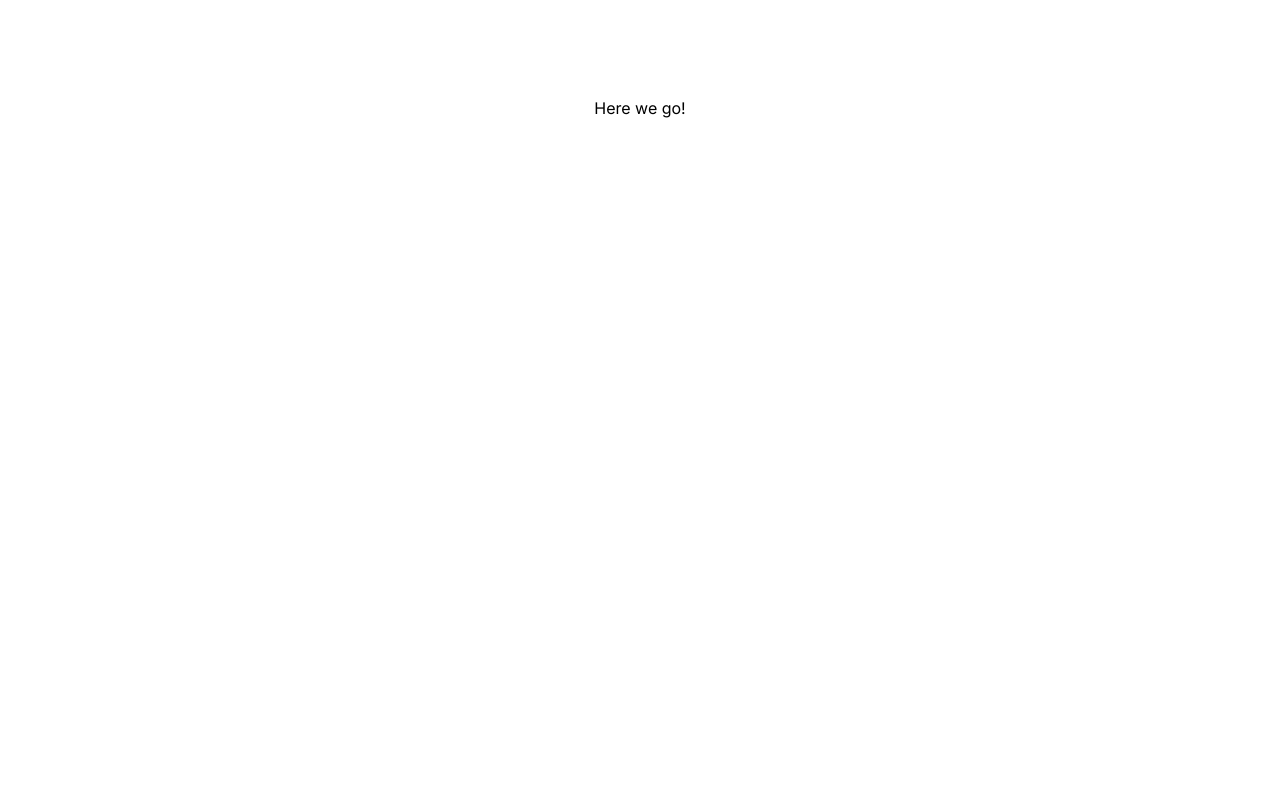
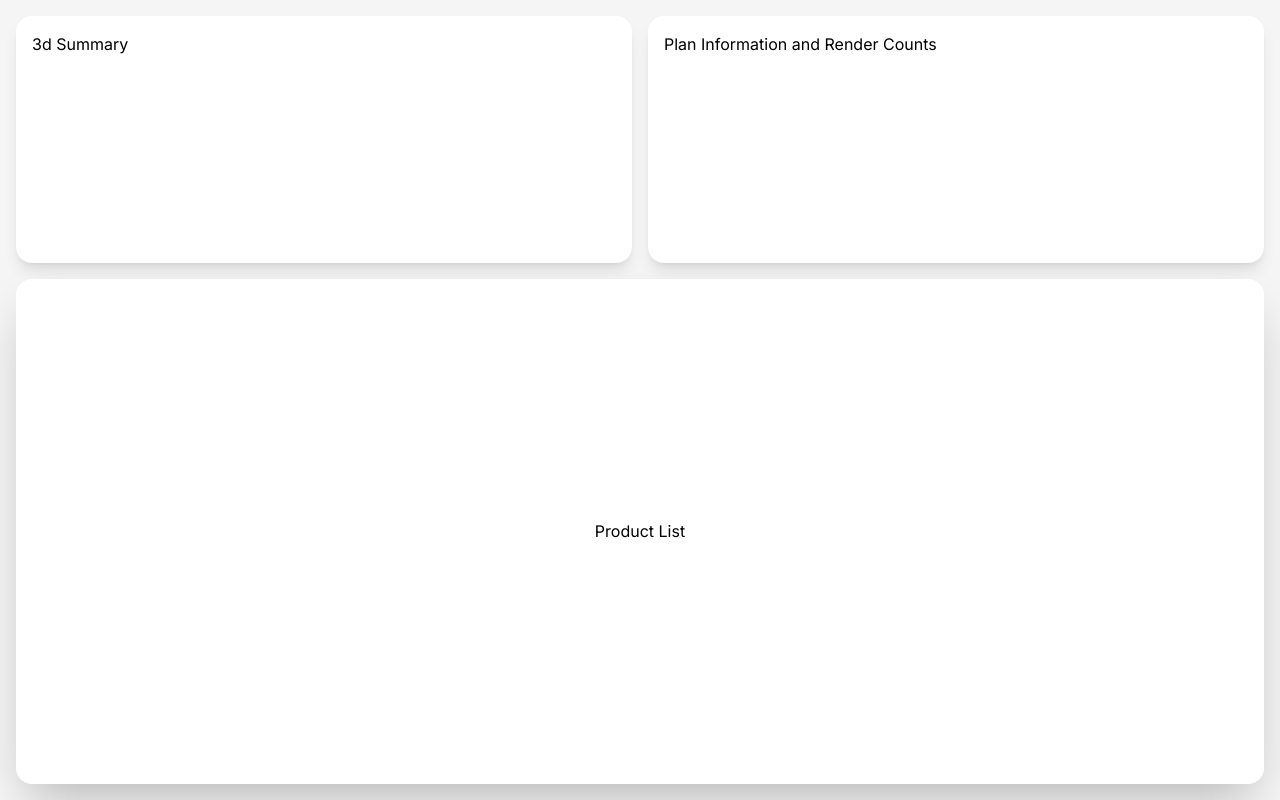
Before and after one commit to munaashe/orbit_vision_frontend, a Next.js app: page / in a window 1280 px wide. Built offline with nearby package versions, Linux system fonts and the light colour scheme.

Commit message:
layout development

```diff
--- a/app/layout.tsx
+++ b/app/layout.tsx
@@ -5,8 +5,8 @@ import "./globals.css";
 const inter = Inter({ subsets: ["latin"] });
 
 export const metadata: Metadata = {
-  title: 'USDZ Image Rendere',
-  description: 'Using Open3d on a Python Backend',
+  title: '3d Rendering',
+  description: "App for rendering usdz files from shopify product images",
 };
 
 export default function RootLayout({
--- a/app/page.tsx
+++ b/app/page.tsx
@@ -1,9 +1,16 @@
-import Image from "next/image";
+import PlanInfo from "@/components/PlanInfo";
+import ProductList from "@/components/ProductList";
+import Summary from "@/components/Summary";
+
 
 export default function Home() {
   return (
-    <main className="flex min-h-screen flex-col items-center justify-between p-24">
-      Here we go!
+    <main className="flex h-screen flex-col items-center justify-between p-4 gap-4 w-full bg-[#f5f5f5]">
+      <div className="flex items-center h-1/2 gap-4 w-full">
+        <Summary />
+        <PlanInfo />
+      </div>
+      <ProductList />
     </main>
   );
 }
--- /dev/null
+++ b/components/PlanInfo.tsx
@@ -0,0 +1,11 @@
+import React from 'react'
+
+const PlanInfo = () => {
+    return (
+        <div className='rounded-2xl shadow-lg p-4 w-full h-full bg-white'>
+            Plan Information and Render Counts
+        </div>
+    )
+}
+
+export default PlanInfo
--- /dev/null
+++ b/components/ProductList.tsx
@@ -0,0 +1,13 @@
+import React from 'react'
+
+const ProductList = () => {
+    return (
+        <div className='h-full rounded-2xl shadow-2xl p-4 w-full text-center flex flex-col items-center justify-center bg-white'>
+            <div>
+                Product List
+            </div>
+        </div>
+    )
+}
+
+export default ProductList
--- /dev/null
+++ b/components/Summary.tsx
@@ -0,0 +1,11 @@
+import React from 'react'
+
+const Summary = () => {
+    return (
+        <div className='rounded-2xl shadow-lg p-4 w-full h-full w-full bg-white'>
+            3d Summary
+        </div>
+    )
+}
+
+export default Summary
```
Also changed, not shown: 1 other file (tests, documents, lock files or other folders).
